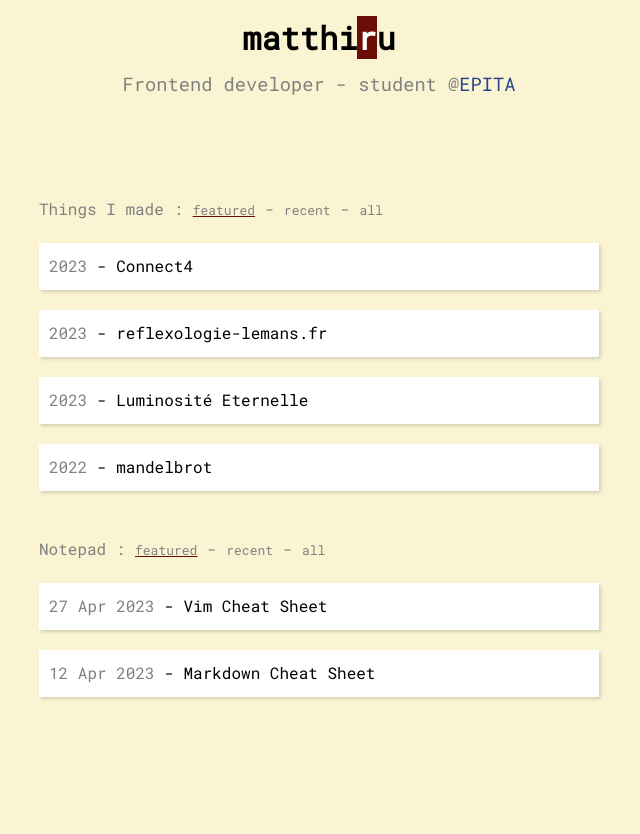
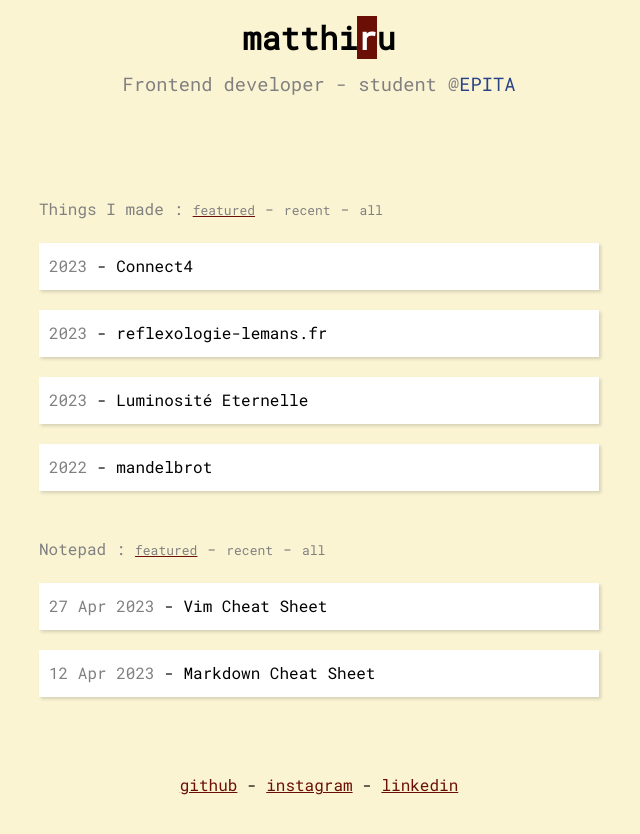
Before and after one commit to matthieuporte/matthieuporte.github.io, a Jekyll site: the page built from docs/index.html, in a window 1280 px wide. Shown: the top 834 px of the page, without its empty margins (321-961 px from the left). Built offline with Jekyll 4.4.1, drawn with Linux system fonts in a browser that asks for light colours.

Commit message:
added a footer

```diff
--- a/docs/_includes/footer.html
+++ b/docs/_includes/footer.html
@@ -1,2 +1,5 @@
----
----
+<div class="Bspace-top Mspace-bottom w-full center">
+    <a href="https://github.com/matthieuporte" class="light text-vermeil">github</a> -
+    <a href="https://www.instagram.com/matthieu_porte" class="light text-vermeil">instagram</a> -
+    <a href="https://www.linkedin.com/in/matthieu-porte-616769271/" class="light text-vermeil">linkedin</a>
+</div>
--- a/docs/_layouts/default.html
+++ b/docs/_layouts/default.html
@@ -12,5 +12,6 @@
   </head>
   <body>
     {{ content }}
+    {% include footer.html %}
   </body>
 </html>
--- a/docs/assets/css/main.scss
+++ b/docs/assets/css/main.scss
@@ -65,7 +65,7 @@ img{
     font-size: small;
 }
 .w-full{
-    width: full;
+    width: 100%;
 }
 .align-right{
     text-align: right;
@@ -111,8 +111,14 @@ img{
 .space-top{
     margin-top: 25px;
 }
+.Bspace-top{
+    margin-top: 75px;
+}
 .space-bottom{
     margin-bottom: 20px;
+}
+.Mspace-bottom{
+    margin-bottom: 50px;
 }
 .Bspace-bottom{
     margin-bottom: 100px;
```
